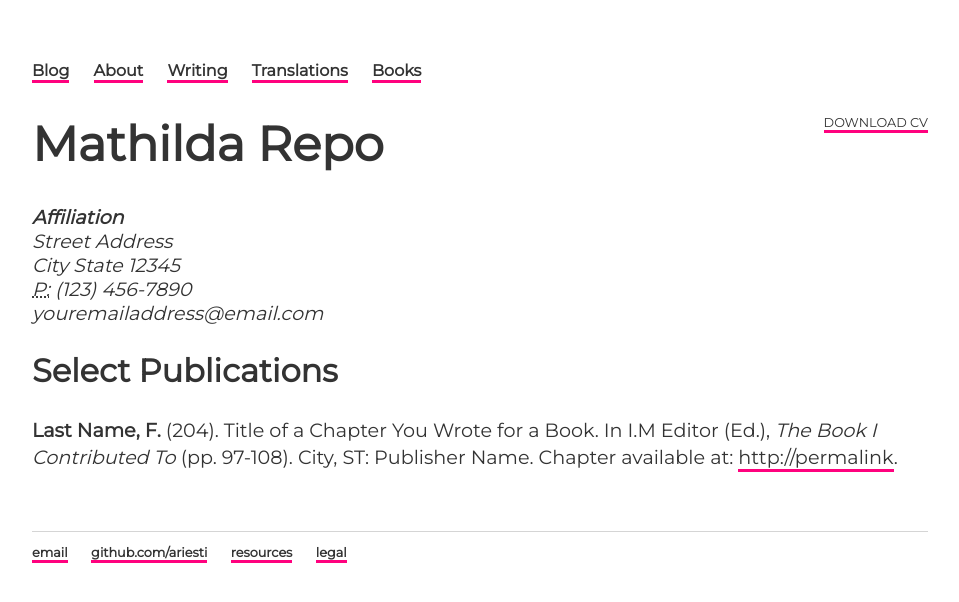
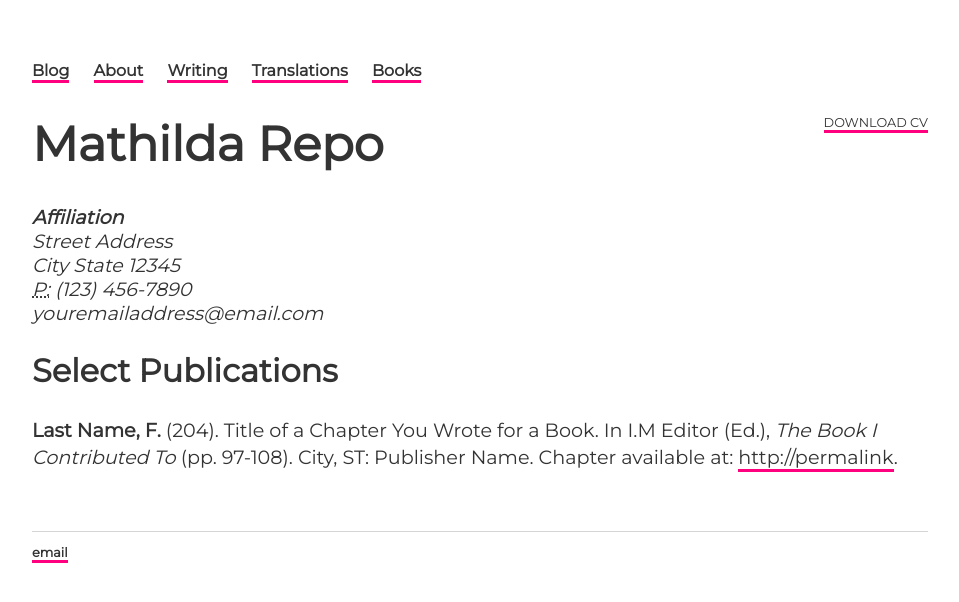
Before and after one commit to ariesti/ariesti.github.io, a Jekyll site: the page built from cv/index.html, in a window 1280 px wide. Shown: the top 602 px of the page, without its empty margins (160-1119 px from the left). Built offline with Jekyll 4.4.1, drawn with Linux system fonts in a browser that asks for light colours.

Commit message:
Removed the resources and legal
<li><a href="https://github.com/ariesti">github.com/ariesti</a></li>
<li><a href="https://ariesti.github.io/resources" class="pinklink">resources</a></li>
<li><a href="https://ariesti.github.io/legal" class="pinklink">legal</a></li>

Removed three below the lines link... They might be returned or added back but after we reserve the spot for the website.

```diff
--- a/_layouts/default.html
+++ b/_layouts/default.html
@@ -31,10 +31,6 @@
 			<footer>
 	    		<ul>
 	        		<li><a href="mailto:lovelliariesti@gmail.com">email</a></li>
-	        		<li><a href="https://github.com/ariesti">github.com/ariesti</a></li>
-				<li><a href="https://ariesti.github.io/resources" class="pinklink">resources</a></li>
-				<li><a href="https://ariesti.github.io/legal" class="pinklink">legal</a></li>
-
 				</ul>
 			</footer>
 		</body>
```
